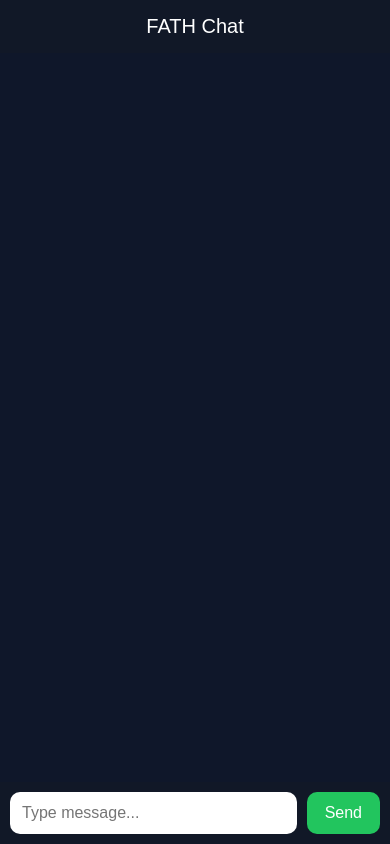
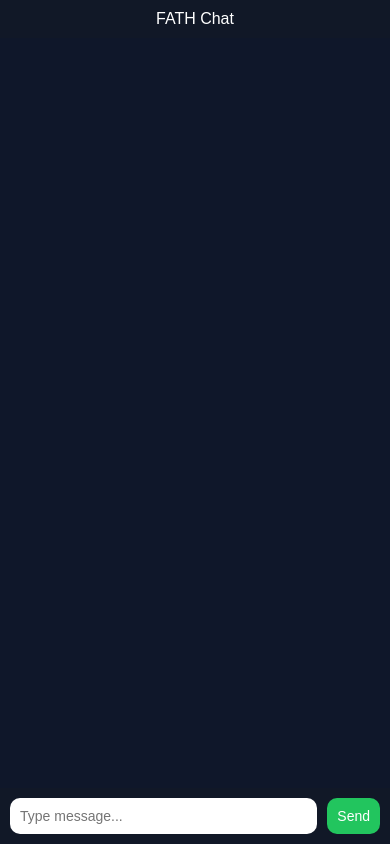
Before and after one commit to adamdabba02-spec/fath-chat, a Python web app: template templates/chat.html in a window 390 px wide. Run offline with Jinja, Linux system fonts and the light colour scheme; the template is opened without the code that fills it, so the values that code supplies are empty.

Commit message:
Update chat.html

```diff
--- a/templates/chat.html
+++ b/templates/chat.html
@@ -41,6 +41,7 @@ body {
     border-radius: 10px;
     max-width: 70%;
     word-wrap: break-word;
+    font-size: 16px;
 }
 
 .user {
@@ -52,7 +53,7 @@ body {
     background: #1e293b;
 }
 
-/* INPUT FIXED */
+/* INPUT BOX */
 .input-box {
     display: flex;
     padding: 10px;
@@ -79,6 +80,32 @@ button {
     border-radius: 10px;
     color: white;
     font-size: 16px;
+}
+
+/* 📱 MOBILE FIX */
+@media (max-width: 600px) {
+
+.header {
+    font-size: 16px;
+    padding: 10px;
+}
+
+.msg {
+    max-width: 90%;
+    font-size: 14px;
+    padding: 8px;
+}
+
+input {
+    font-size: 14px;
+    padding: 10px;
+}
+
+button {
+    font-size: 14px;
+    padding: 10px;
+}
+
 }
 </style>
 </head>
```
